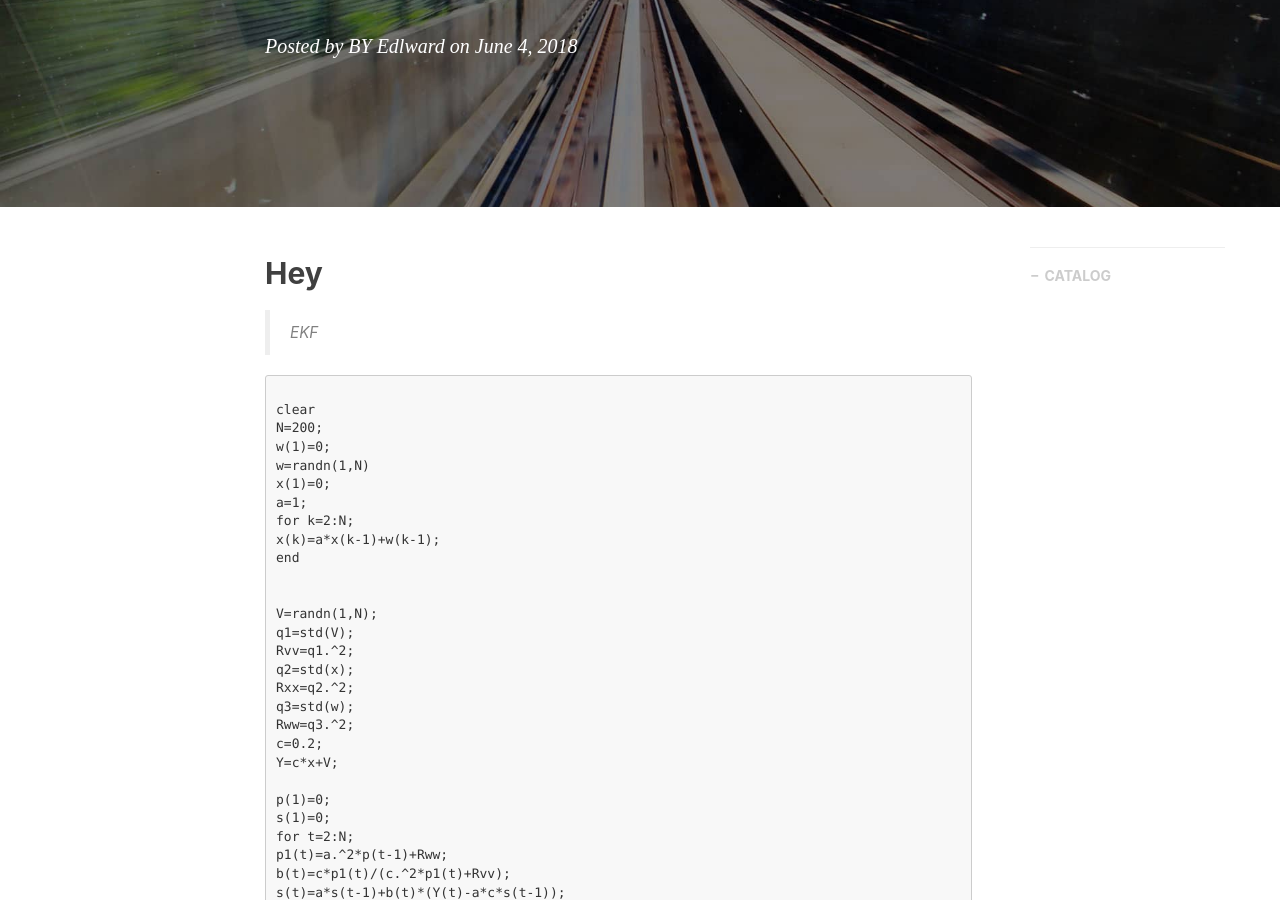
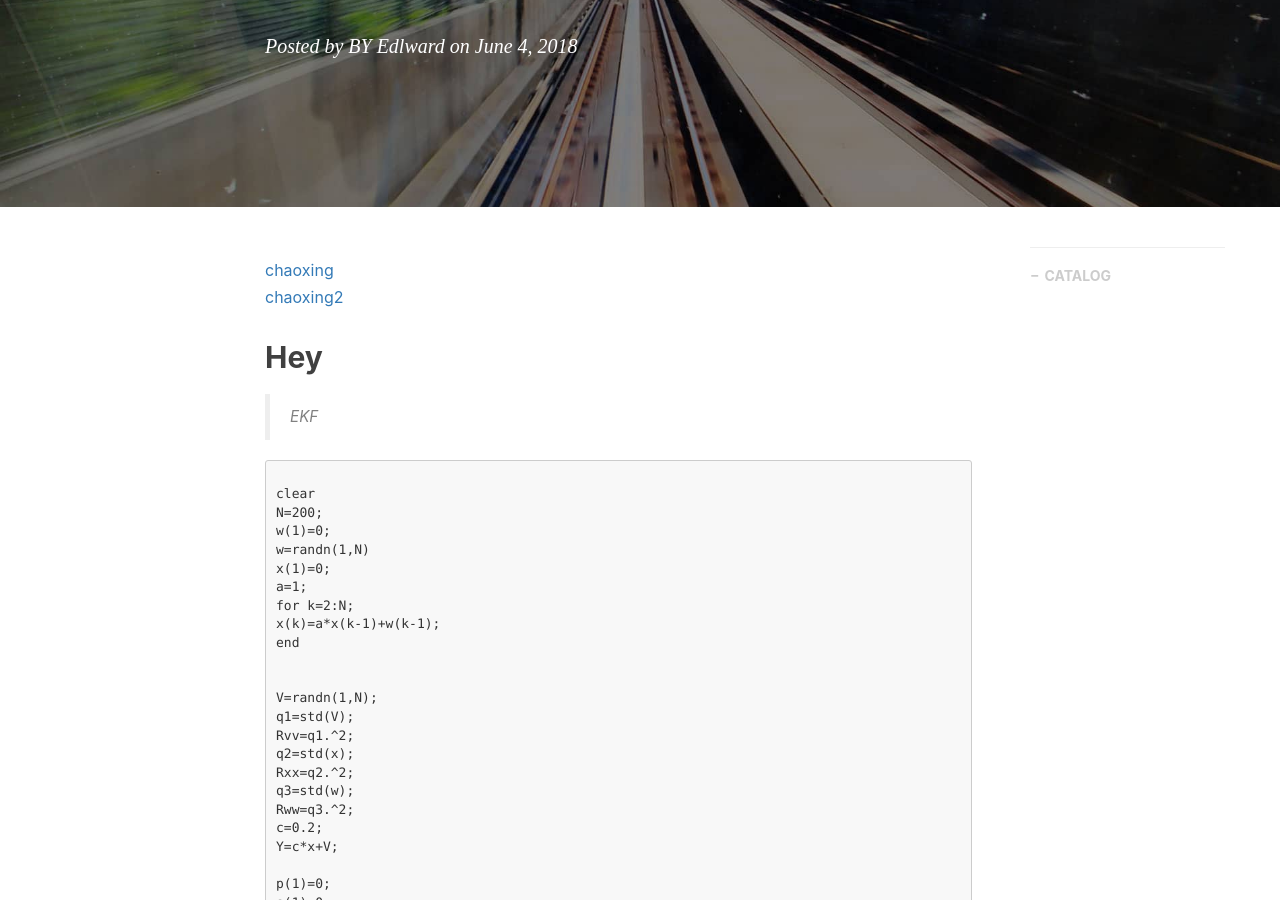
Before and after one commit to gary-robotics/dlward, a Jekyll site: the page built from _posts/2018-06-04-EKF-2018.markdown, in a window 1280 px wide and 900 px high, scrolled down 316 px. Built offline with Jekyll 4.4.1, drawn with Linux system fonts in a browser that asks for light colours; nearby versions of some CDN libraries; comment, search, counter and statistics services are not loaded.

Commit message:
Update 2018-06-04-EKF-2018.markdown

```diff
--- a/_posts/2018-06-04-EKF-2018.markdown
+++ b/_posts/2018-06-04-EKF-2018.markdown
@@ -9,6 +9,9 @@ catalog: true                       # 是否归档
 tags:                               #标签
     - SLAM
 ---
+
+[chaoxing](http://mooc.chaoxing.com/category/08/30/24)
+[chaoxing2](http://59.75.114.218:9080/gnxw/1024.jhtml)
 
 ## Hey
 >EKF
```
